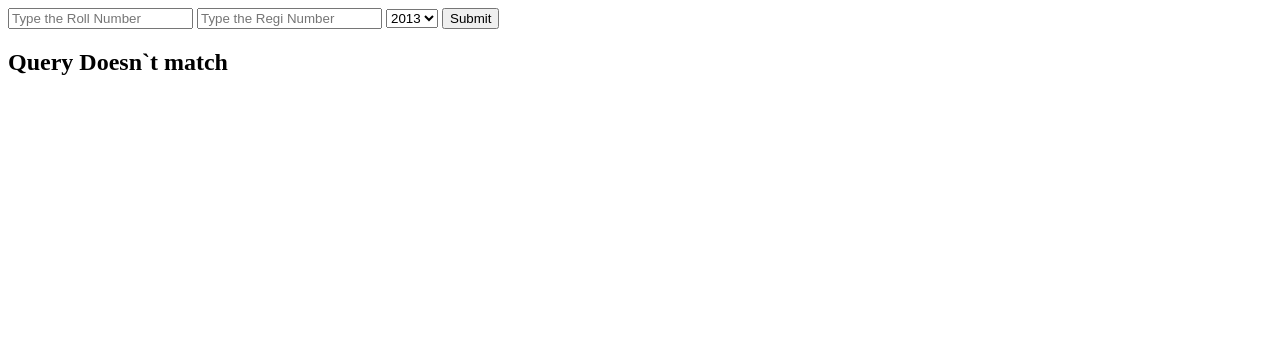
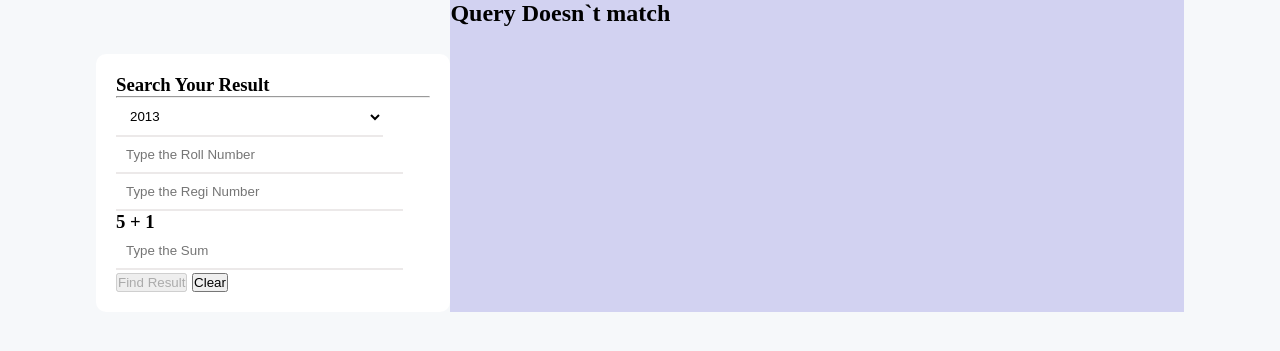
Before and after one commit to yeazin/Bangladesh-Result-Website-Clone, a Django app: page / in a window 1280 px wide. Shown: the top 351 px of the page. Run offline with Django 3.2, Linux system fonts and the light colour scheme; data comes from the database, SQL or seed files in the repository; both versions use the stored data as it was after the commit; some libraries are stand-ins or nearby versions.

Commit message:
update file

```diff
--- a/result/views.py
+++ b/result/views.py
@@ -13,33 +13,37 @@ from django.views import View
 
 class GetResultView(View):
     def get(self,request):
-        #getRoll = request.GET['roll']
-        getRoll = request.GET.get('roll')
-        getRegi = request.GET.get('regi')
-        className = request.GET.get('class')
-        year = request.GET.get('year')
+        if request.is_ajax and request.method == "GET":
 
-        context = {
-            'year':Year.objects.all().order_by('-id'),
-        }
+            #getRoll = request.GET['roll']
+            getRoll = request.GET.get('roll')
+            getRegi = request.GET.get('regi')
+            className = request.GET.get('class')
+            year = request.GET.get('year')
+
+            context = {
+                'year':Year.objects.all().order_by('-id'),
+            }
 
 
-        match = ResultProfile.objects.filter(rollNumber= getRoll).\
-                                    filter(regiNumber=getRegi).\
-                                    filter(className=className).\
-                                    filter(year__year=year)\
-                                    .first()
+            match = ResultProfile.objects.filter(rollNumber= getRoll).\
+                                        filter(regiNumber=getRegi).\
+                                        filter(className=className).\
+                                        filter(year__year=year)\
+                                        .first()
 
-        if match:
-            Match_context = {
-                'match':match,
+            if match:
+                Match_context = {
+                    'match':match,
 
-            }
-            context.update(Match_context)
-        # else :
-        #     noMath = match.none()
+                }
+                context.update(Match_context)
+            # else :
+            #     noMath = match.none()
 
-        return render(request,'index.html',context)
+        else:
+            return HttpResponse('No not')
+        return render(request,'home.html',context)
 
     #def post(self,request):
         # getRoll = request.POST.get('roll')
@@ -56,4 +60,4 @@ class GetResultView(View):
 
 
 def Home(request):
-    return render(request,'home.html')
+    return render(request,'index.html')
--- a/static/css/main.css
+++ b/static/css/main.css
@@ -40,9 +40,11 @@ section aside:nth-child(1){
     width: 30%;
 
     border-radius: 10px;
+
+    margin-top:5%;
 }
 
-section aside:nth-child(1) form input{
+section aside:nth-child(1) form input,select {
     width: 85%;
     padding: 10px;
     display: block;
@@ -56,17 +58,24 @@ section aside:nth-child(1) form input:focus{
     border-bottom: 2px solid black;
 }
 
-select aside:nth-child(1) form select{
+form select option{
+    background-color: rgb(233, 229, 229);
+    padding: 20px;
+    border: none;
+    border-radius: 10px;
+}
+
+/* select aside:nth-child(1) form input select{
     width: 85%;
     padding: 10px;
     display: block;
     background: transparent;
-    /* border: none;    */
-}
+    border: 2px solid black;
+} */
 
 /*  Section Aside second One */
 
 section aside:nth-child(2){
     width: 70%;
-    background-color: blue;
+    background-color: rgb(210, 210, 241);
 }
--- a/static/js/main.js
+++ b/static/js/main.js
@@ -0,0 +1,63 @@
+//  Main JS for Bangladesh Result website
+
+
+const randomOne = Math.floor(Math.random()* (10-1)) + 1 ;
+const randomTwo = Math.floor(Math.random()* (10-1)) + 1;
+
+//  Operation of Frontend
+
+const show = document.getElementById('show');
+show.innerHTML = `${randomOne} + ${randomTwo}`;
+
+
+const result = document.getElementById('result').addEventListener("input",Runsome)
+const sumbitbutton = document.getElementById('button')
+sumbitbutton.disabled = true;
+
+function Runsome(){
+    const result = document.getElementById('result').value;
+    const sum = randomOne + randomTwo
+    if (sum == result){
+
+        sumbitbutton.disabled  = false;
+        document.getElementById('result').style.cssText =
+        "border: 1px solid green;"
+    }
+    else{
+        // document.getElementById('button').style.display = 'none';
+        sumbitbutton.disabled = true;
+        document.getElementById('result').style.cssText =
+        "border : 1px solid red; "
+    }
+
+}
+
+// $.ajax({
+//     url :'',
+//     type:'GET',
+//     data:NamedNodeMap,
+// });
+
+
+document.getElementById('search').addEventListener("submit",(e) => {
+    e.preventDefault();
+
+    let roll = document.getElementsByName('roll')
+    let regi = document.getElementsByName('regi')
+    let year = document.getElementsByName('year')
+
+    $.ajax({
+        url : "{% url 'result' %}",
+        type: "GET",
+        data : {
+            "roll" : roll,
+            "regi" : regi,
+            "year" : year
+        },
+        success : function(){
+            console.log('success to impliment')
+        }
+
+
+    })
+});
--- a/templates/home.html
+++ b/templates/home.html
@@ -6,6 +6,7 @@
     <meta name="viewport" content="width=device-width, initial-scale=1.0">
     {% load static %}
     <link rel="stylesheet" href="{% static 'css/main.css' %}">
+    <script src="http://ajax.googleapis.com/ajax/libs/jquery/1.7.1/jquery.min.js" type="text/javascript"></script>
     <title>Document</title>
 </head>
 <body>
@@ -17,18 +18,36 @@
 
                 <hr>
 
-                <form action="" method="GET">
-                    <select name="" id=""></select>
+                <form action="{% url 'result' %}" method="GET" id="search">
+                    <select name="year" id="">
+                        {% for y in year %}
+                        <option> {{ y }} </option>
+                        {% endfor %}
+                    </select>
                     <input type="number" placeholder="Type the Roll Number" name="roll" required>
                     <input type="number" placeholder="Type the Regi Number" name="regi" required>
+                    <p id="show"></p><input type="number" id="result"  placeholder="Type the Sum">
 
-                    <button type="submit">Find Result</button>
+                    <button type="submit" id="button">Find Result</button>
+                    <button type="reset"  >Clear</button>
+
                 </form>
             </h3>
         </aside>
         <aside>
-            blue
+
+            {% if match %}
+            {{ match.id }}
+            {{ match.name }}
+
+            {% else %}
+            <h2>Query Doesn`t match </h2>
+            {% endif %}
+
+
         </aside>
     </section>
+    {% load static %}
+    <script src="{% static 'js/main.js'%}"></script>
 </body>
 </html>
--- a/templates/index.html
+++ b/templates/index.html
@@ -4,7 +4,7 @@
 </style>
 
 <body>
-  <form action="{% url 'result' %}" method="GET">
+  <form action="{% url 'result' %}" method="GET" >
 
     <input type="number" placeholder="Type the Roll Number" name="roll" required>
     <input type="number" placeholder="Type the Regi Number" name="regi" required>
```
Also changed, not shown: db.sqlite3.
